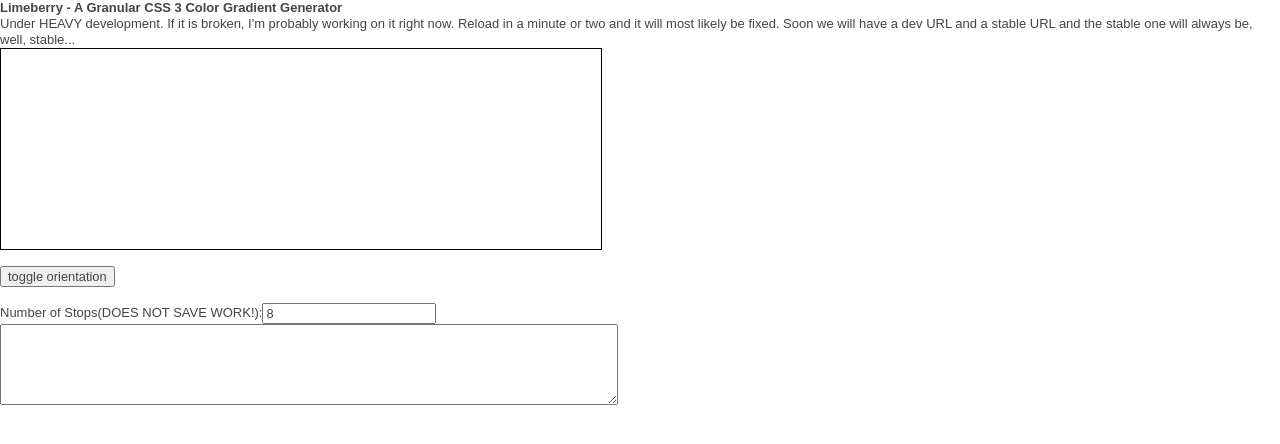
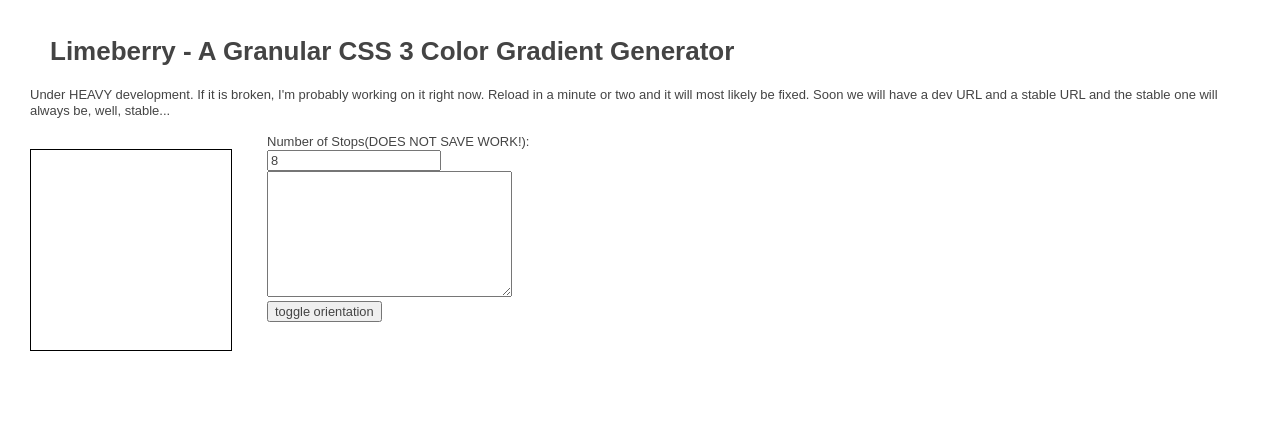
Before and after one commit to cmcculloh/css-3-gradient-generator, a PHP site: page / in a window 1280 px wide. Shown: the top 444 px of the page. Run offline with PHP 8.4, Linux system fonts and the light colour scheme; some libraries are stand-ins or nearby versions.

Commit message:
(master) basic style tweaks to make it slightly less ugly

```diff
--- a/css/custom-style.css
+++ b/css/custom-style.css
@@ -1,5 +1,30 @@
     #gradient{
-      width: 600px;
+      width: 200px;
       height: 200px;
       border: 1px solid black;
+      float: left;
+      margin: 15px;
     }
+
+	#info{
+		width: 300px;
+		float: left;
+		margin-left: 20px;
+	}
+
+	#controls{
+		clear: both;
+	}
+
+	#container{padding: 15px;}
+
+	header{margin: 15px;}
+
+	#savedGradients{
+		margin: 10px;
+	}
+
+	h1{
+		font-size: 2em;
+		margin: 20px;
+	}
--- a/index.php
+++ b/index.php
@@ -42,14 +42,14 @@
     </header>
     <div id="main" role="main">
       <div id="gradient"></div>
+      <div id="info">
+        <label for="numstops">Number of Stops(DOES NOT SAVE WORK!):</label><input type="number" min="0" step="1" value="8" name="numstops" id="numstops"><br>
+
+        <textarea id="output" rows="8" cols="30"></textarea>
+        <p><input type="button" value="toggle orientation" id="toggleorientation"></p>
+      </div>
       <div id="controls">
         <ul></ul>
-        <br>
-        <p><input type="button" value="toggle orientation" id="toggleorientation"></p>
-        <br>
-        <label for="numstops">Number of Stops(DOES NOT SAVE WORK!):</label><input type="number" min="0" step="1" value="8" name="numstops" id="numstops"><br>
-
-      <textarea id="output" rows="5" cols="80"></textarea>
       </div>
 
       <div id="savedGradients"></div>
```
